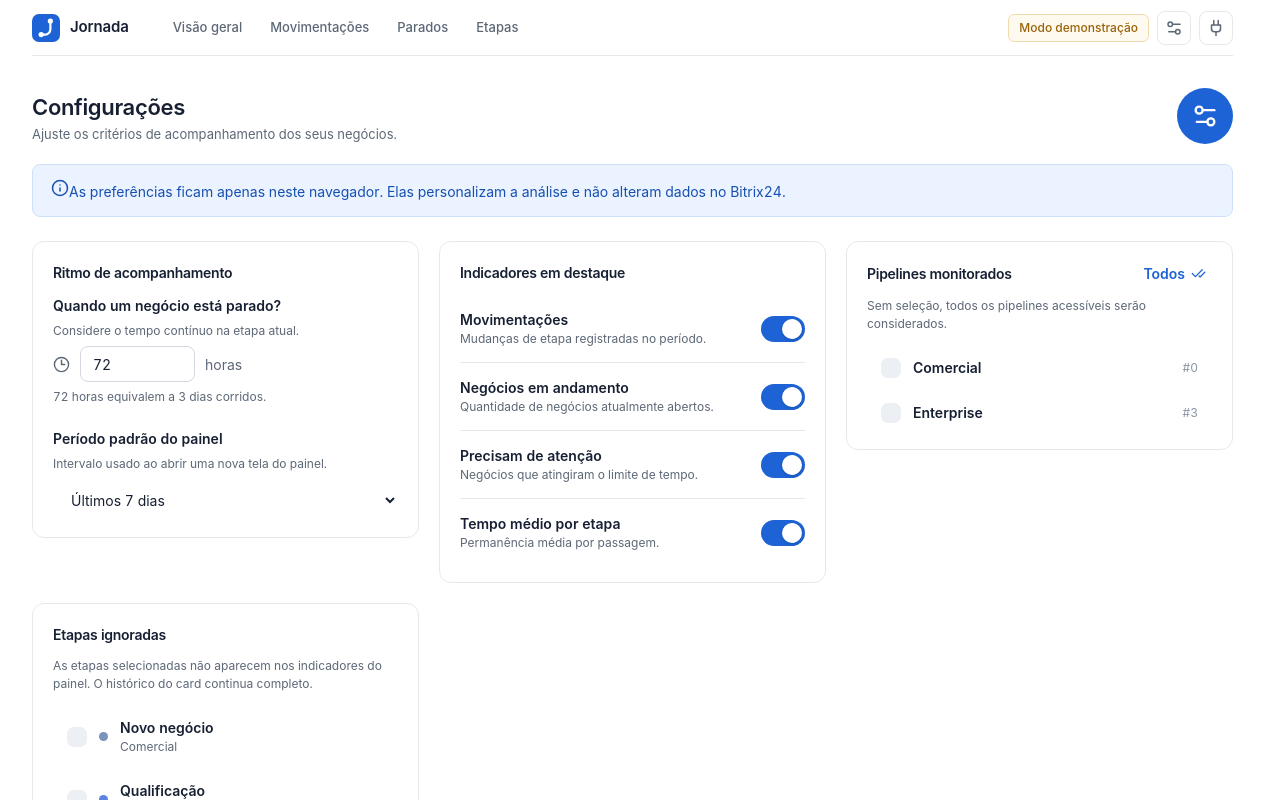
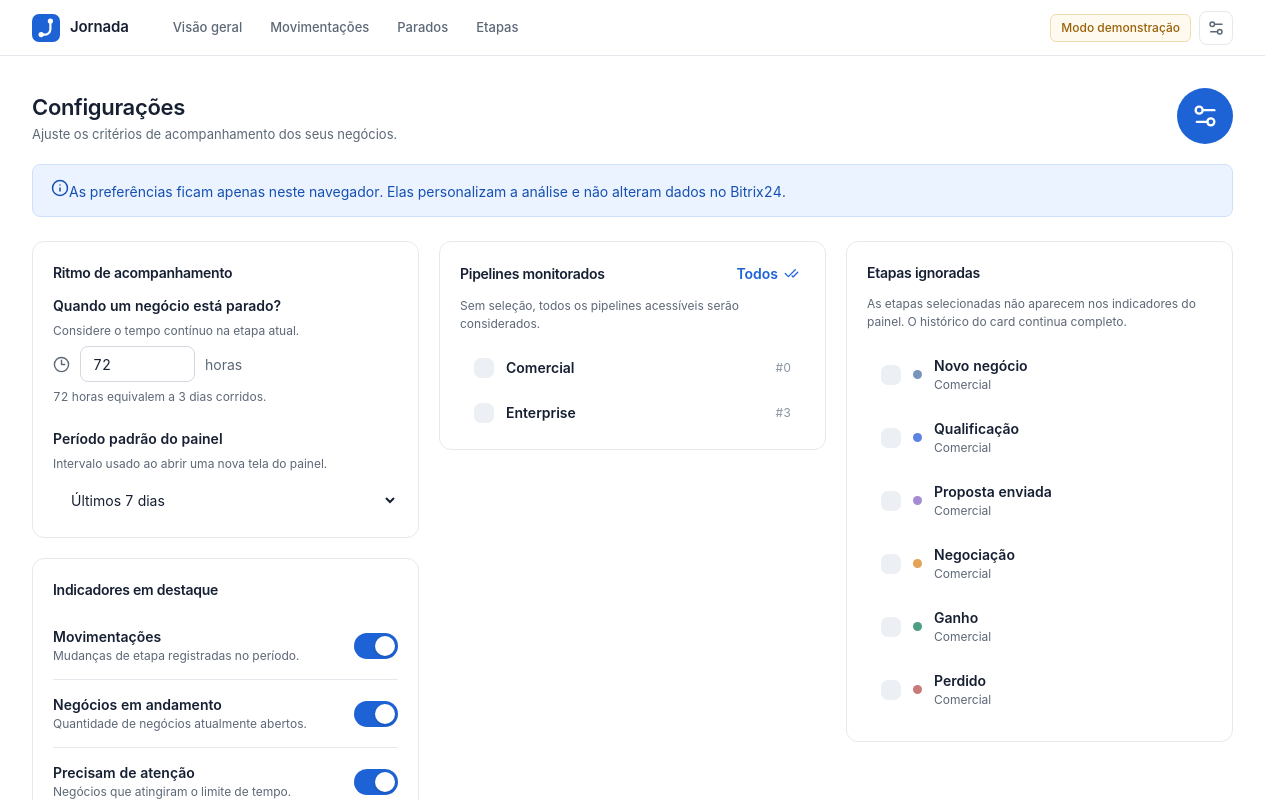
Before and after one commit to mateushrcustodio/jornada, a Next.js app: page /settings in a window 1280 px wide. Shown: the top 800 px of the page. Built offline with nearby package versions, Linux system fonts and the light colour scheme.

Commit message:
Painel em largura total, remove atalho de instalação e corrige layout das configurações

```diff
--- a/src/app/globals.css
+++ b/src/app/globals.css
@@ -123,16 +123,18 @@ main:focus {
 }
 
 /* ---------- Estrutura ---------- */
+/* Painel ocupa toda a largura do iframe do Bitrix24: a linha do cabeçalho vai de borda a borda
+   e o conteúdo mantém um respiro lateral de 32px (a aba do card usa .card-shell, intocada). */
 .app-shell {
-  max-width: 1360px;
-  margin: 0 auto;
-  padding: 0 32px 56px;
+  width: 100%;
+  padding: 0 0 56px;
 }
 .topnav {
   display: flex;
   align-items: stretch;
   gap: 32px;
   min-height: 56px;
+  padding: 0 32px;
   border-bottom: 1px solid var(--line);
 }
 .brand {
@@ -220,7 +222,7 @@ main:focus {
   white-space: nowrap;
 }
 .main-content {
-  padding-top: 32px;
+  padding: 32px 32px 0;
   min-height: 75vh;
 }
 .main-content > * {
@@ -1132,11 +1134,22 @@ td {
   margin-top: 24px;
 }
 .settings-grid,
-.install-grid {
+.install-grid,
+.settings-layout {
   display: grid;
   grid-template-columns: repeat(auto-fit, minmax(min(340px, 100%), 1fr));
   gap: 20px;
   align-items: start;
+}
+/* Ritmo + Indicadores empilhados na 1ª coluna; Pipelines e Etapas ignoradas lado a lado,
+   todos começando no topo, sem o card "caindo" para o fim da página. */
+.settings-column {
+  display: grid;
+  gap: 20px;
+  min-width: 0;
+}
+.settings-layout > * {
+  min-width: 0;
 }
 .form-fields {
   display: grid;
@@ -1537,12 +1550,12 @@ td {
 }
 @media (max-width: 760px) {
   .app-shell {
-    padding: 0 14px 32px;
+    padding: 0 0 32px;
   }
   .topnav {
     flex-wrap: wrap;
     gap: 0 10px;
-    padding-top: 10px;
+    padding: 10px 14px 0;
   }
   .nav-pills {
     order: 3;
@@ -1557,7 +1570,7 @@ td {
     margin-left: auto;
   }
   .main-content {
-    padding-top: 24px;
+    padding: 24px 14px 0;
   }
   .panel {
     padding: 16px;
@@ -1596,7 +1609,8 @@ td {
     justify-content: flex-start;
   }
   .settings-grid,
-  .install-grid {
+  .install-grid,
+  .settings-layout {
     grid-template-columns: minmax(0, 1fr);
   }
 }
--- a/src/components/settings-page.tsx
+++ b/src/components/settings-page.tsx
@@ -92,7 +92,8 @@ function SettingsForm({
         </span>
       </div>
       <form onSubmit={submit} className="settings-form">
-        <div className="settings-grid">
+        <div className="settings-layout">
+          <div className="settings-column">
           <Panel title="Ritmo de acompanhamento">
             <div className="form-fields">
               <label className="form-field">
@@ -187,6 +188,7 @@ function SettingsForm({
               ))}
             </div>
           </Panel>
+          </div>
           <Panel
             title="Pipelines monitorados"
             action={
--- a/src/components/shell.tsx
+++ b/src/components/shell.tsx
@@ -1,5 +1,5 @@
 "use client";
-import { Plug, Settings2 } from "lucide-react";
+import { Settings2 } from "lucide-react";
 import Link from "next/link";
 import { usePathname } from "next/navigation";
 import {
@@ -128,14 +128,6 @@ export function Shell({ children }: { children: ReactNode }) {
           >
             <Settings2 size={18} />
           </Link>
-          <Link
-            href="/install"
-            className="icon-button"
-            aria-label="Integração e instalação"
-            aria-current={path === "/install" ? "page" : undefined}
-          >
-            <Plug size={18} />
-          </Link>
         </div>
       </header>
       <main id="main-content" className="main-content" tabIndex={-1}>
```
